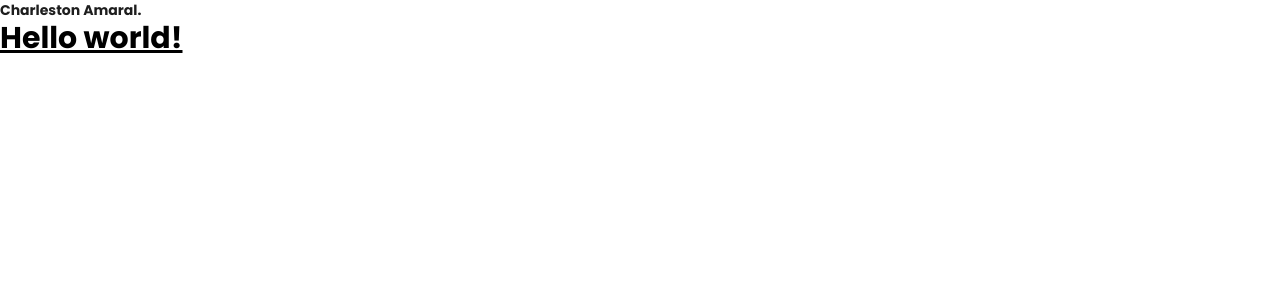
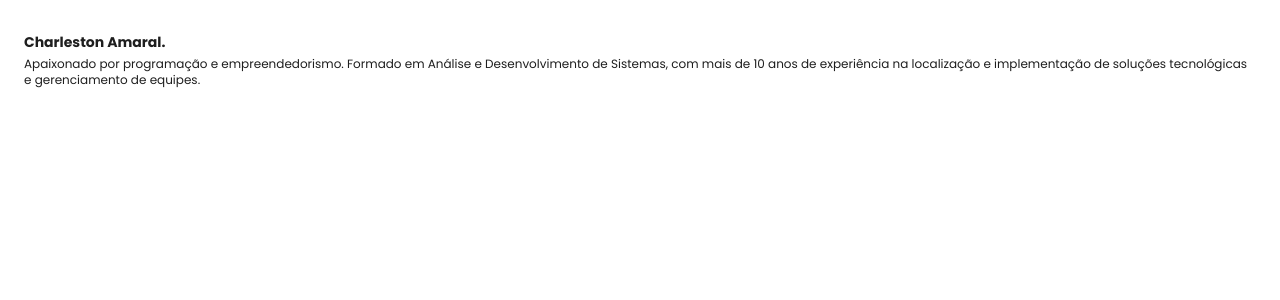
Before and after one commit to charleskx/my-portfolio, a Next.js app: page / in a window 1280 px wide. Shown: the top 300 px of the page. Built offline with nearby package versions, Linux system fonts and the light colour scheme.

Commit message:
feat: add component footer

```diff
--- /dev/null
+++ b/src/components/templates/Footer/index.tsx
@@ -0,0 +1,15 @@
+import { Logo } from "../../atoms/Logo"
+
+function Footer() {
+  return (
+    <footer className="flex gap-1 flex-col px-6 py-8 bg-white">
+      <Logo>Charleston Amaral.</Logo>
+
+      <p className="text-xs leading-4 text-newGray-700">
+        Apaixonado por programação e empreendedorismo. Formado em Análise e Desenvolvimento de Sistemas, com mais de 10 anos de experiência na localização e implementação de soluções tecnológicas e gerenciamento de equipes.
+      </p>
+    </footer>
+  )
+}
+
+export { Footer }
--- a/src/pages/index.tsx
+++ b/src/pages/index.tsx
@@ -1,8 +1,7 @@
 import Head from 'next/head'
 
 import type { NextPage } from 'next'
-
-import { Logo } from '../components/atoms/Logo'
+import { Footer } from '../components/templates/Footer'
 
 const Home: NextPage = () => {
   return (
@@ -11,11 +10,7 @@ const Home: NextPage = () => {
         <title>Charleston Amaral - Desenvolvedor Web Full Stack</title>
       </Head>
 
-      <Logo isHeading>Charleston Amaral.</Logo>
-
-      <h1 className="text-3xl font-bold underline">
-        Hello world!
-      </h1>
+      <Footer />
     </>
   )
 }
```
